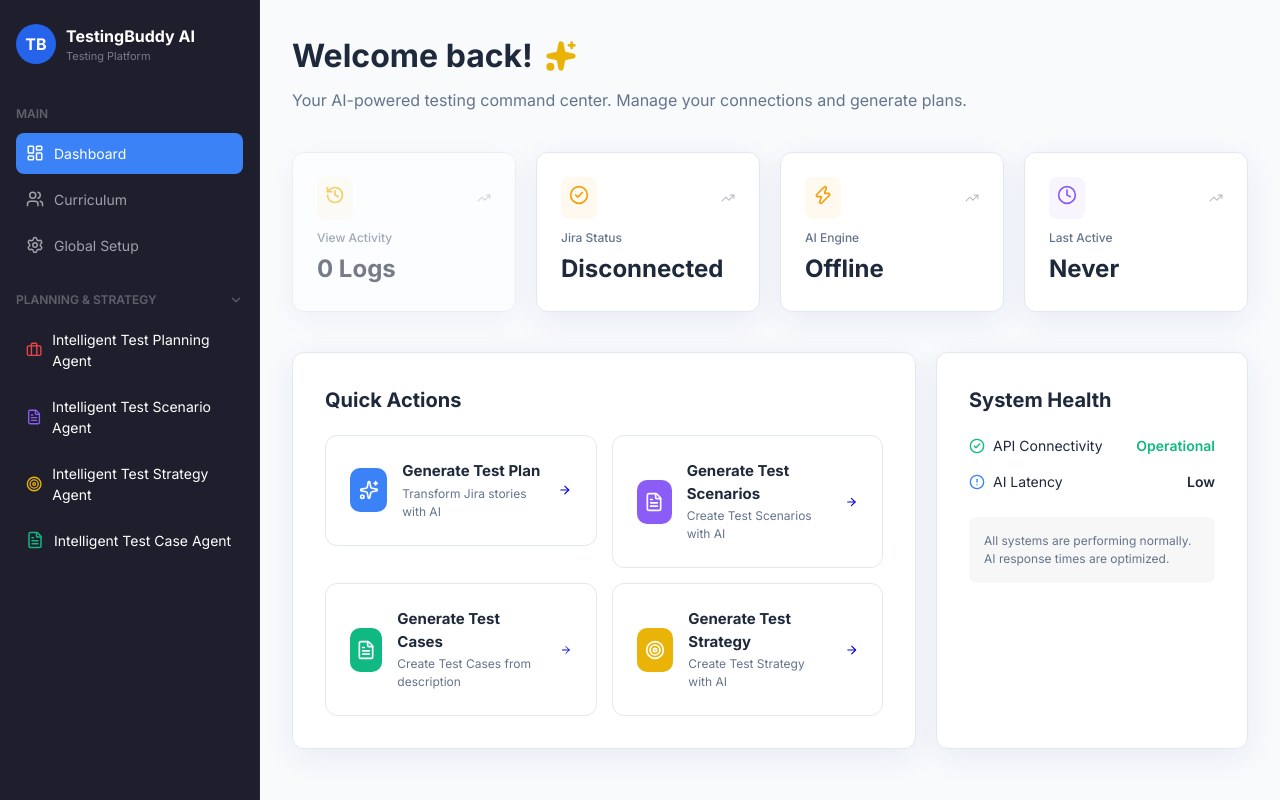
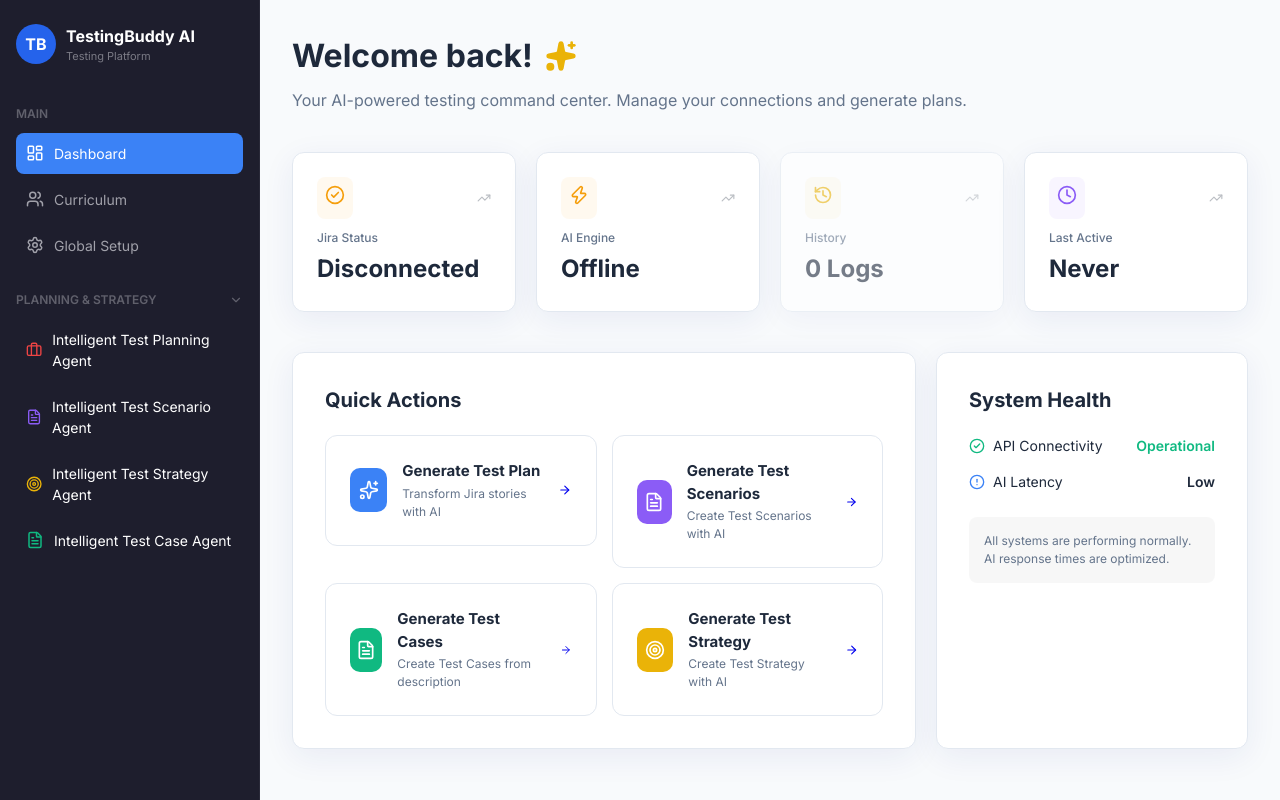
Before and after one commit to sneha-N07/Test_Plan_AI, a Next.js app: page / in a window 1280 px wide. Built offline with nearby package versions, Linux system fonts and the light colour scheme.

Commit message:
style: Rename View Activity to History and reorder stat cards to matching sequence

```diff
--- a/app/page.tsx
+++ b/app/page.tsx
@@ -90,16 +90,16 @@ export default function Dashboard() {
       </header>
 
       <div style={{ display: 'grid', gridTemplateColumns: 'repeat(4, 1fr)', gap: '20px', marginBottom: '40px' }}>
+        <StatCard icon={CheckCircle2} label="Jira Status" value={stats.jiraStatus} color={stats.jiraStatus === 'Connected' ? '#10b981' : '#f59e0b'} />
+        <StatCard icon={Zap} label="AI Engine" value={stats.llmStatus} color={stats.llmStatus === 'Active' ? '#10b981' : '#f59e0b'} />
         <div
           onClick={() => history.length > 0 && setIsHistoryOpen(true)}
           style={{ cursor: history.length > 0 ? 'pointer' : 'default', opacity: history.length > 0 ? 1 : 0.6, transition: 'all 0.2s', transform: 'scale(1)' }}
           onMouseOver={(e) => { if(history.length > 0) e.currentTarget.style.transform = 'scale(1.02)'; }}
           onMouseOut={(e) => { e.currentTarget.style.transform = 'scale(1)'; }}
         >
-          <StatCard icon={History} label="View Activity" value={`${history.length} Logs`} color="#eab308" />
+          <StatCard icon={History} label="History" value={`${history.length} Logs`} color="#eab308" />
         </div>
-        <StatCard icon={CheckCircle2} label="Jira Status" value={stats.jiraStatus} color={stats.jiraStatus === 'Connected' ? '#10b981' : '#f59e0b'} />
-        <StatCard icon={Zap} label="AI Engine" value={stats.llmStatus} color={stats.llmStatus === 'Active' ? '#10b981' : '#f59e0b'} />
         <StatCard icon={Clock} label="Last Active" value={stats.lastGenerated} color="#8b5cf6" />
       </div>
 
```
